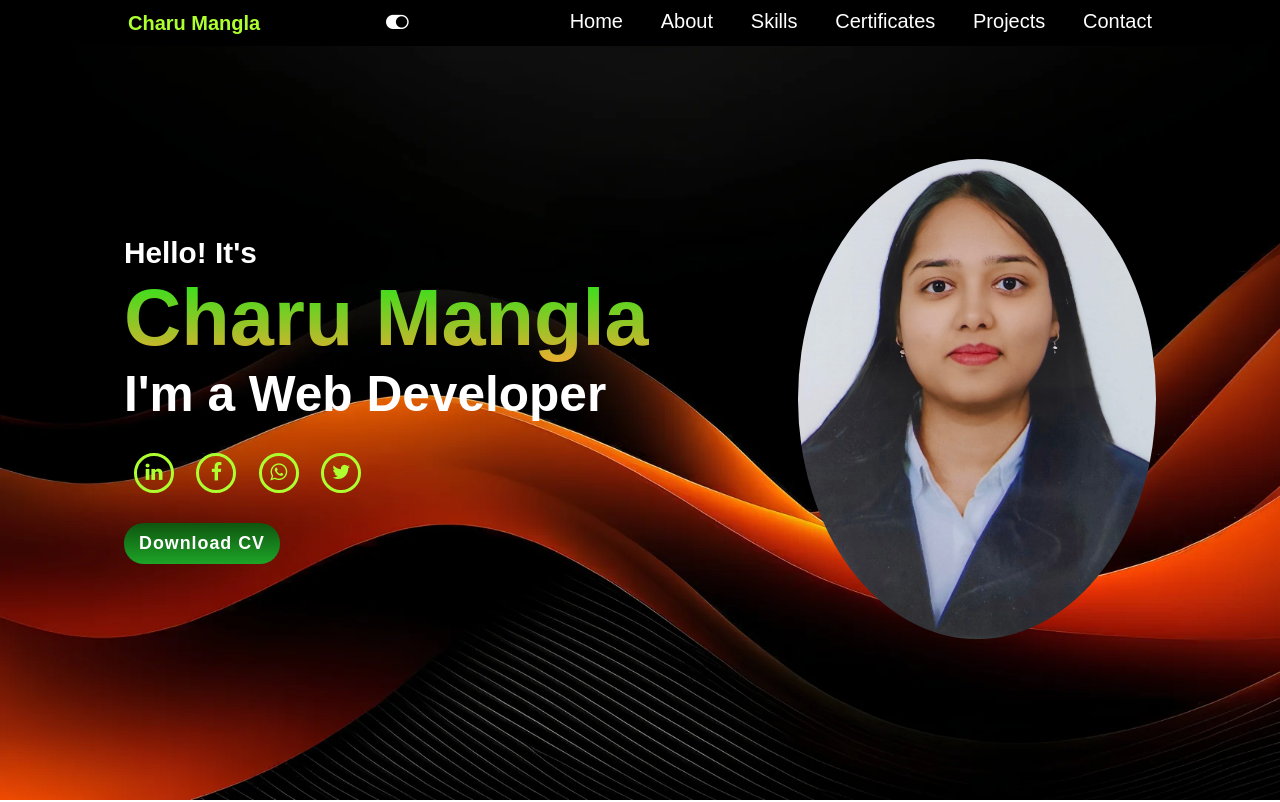
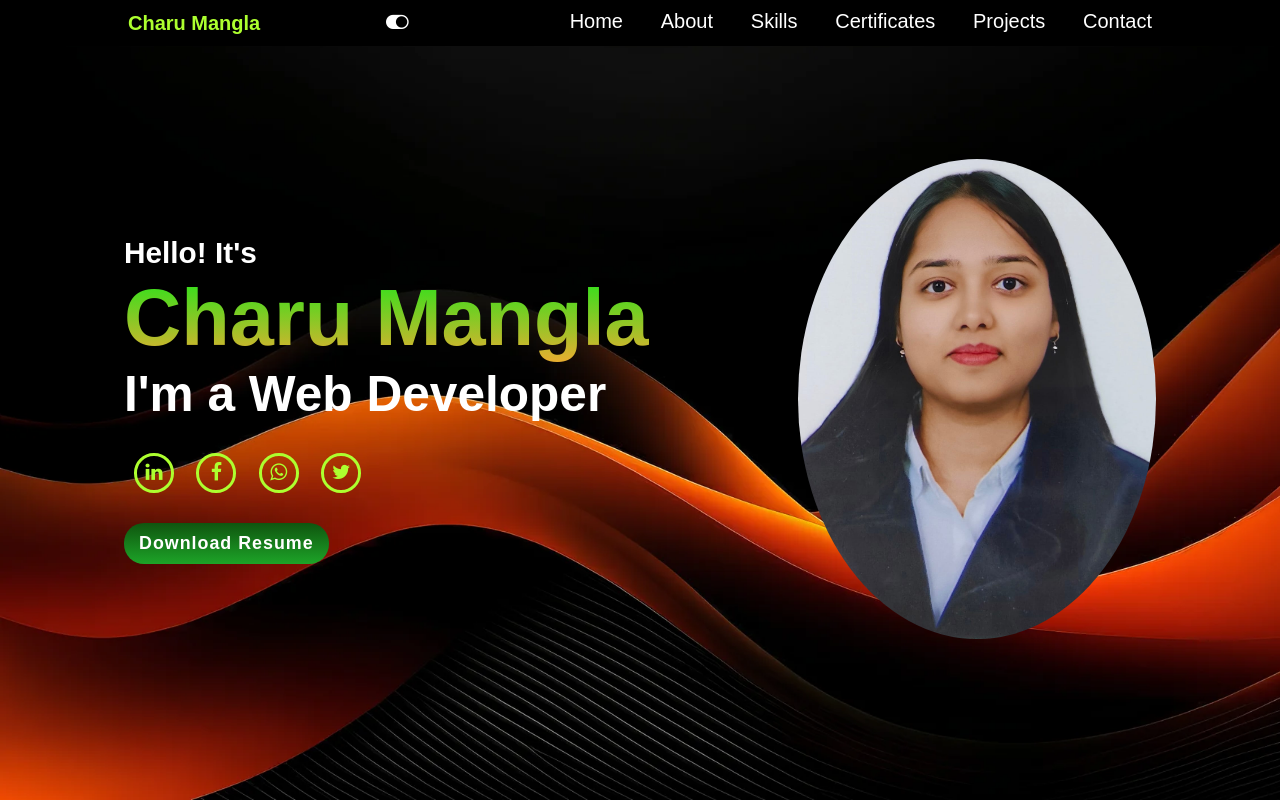
Before and after one commit to Charu-30/My-Portfolio-Project, a plain HTML site: page index.html in a window 1280 px wide. Shown: the top 802 px of the page. Drawn offline with Linux system fonts and the light colour scheme.

Commit message:
Update resume link

```diff
--- a/index.html
+++ b/index.html
@@ -45,7 +45,7 @@
                     <a href="https://x.com/i/flow/login" target="_blank"><i class="fa fa-twitter"></i></a>
                </div>
                <div>
-                    <a href="https://drive.google.com/file/d/1ieKGyRzfdo1p3DP-Nl8N6-zo2rw2UurM/view?usp=drive_link" class="button" target="_blank">Download CV</a>
+                    <a href="https://drive.google.com/file/d/1G5-roYe94tBpVsQB21ek9Cx_Na4J4nre/view?usp=sharing" class="button" target="_blank">Download Resume</a>
                </div>
             </div>
             <div class="home-img">
```
